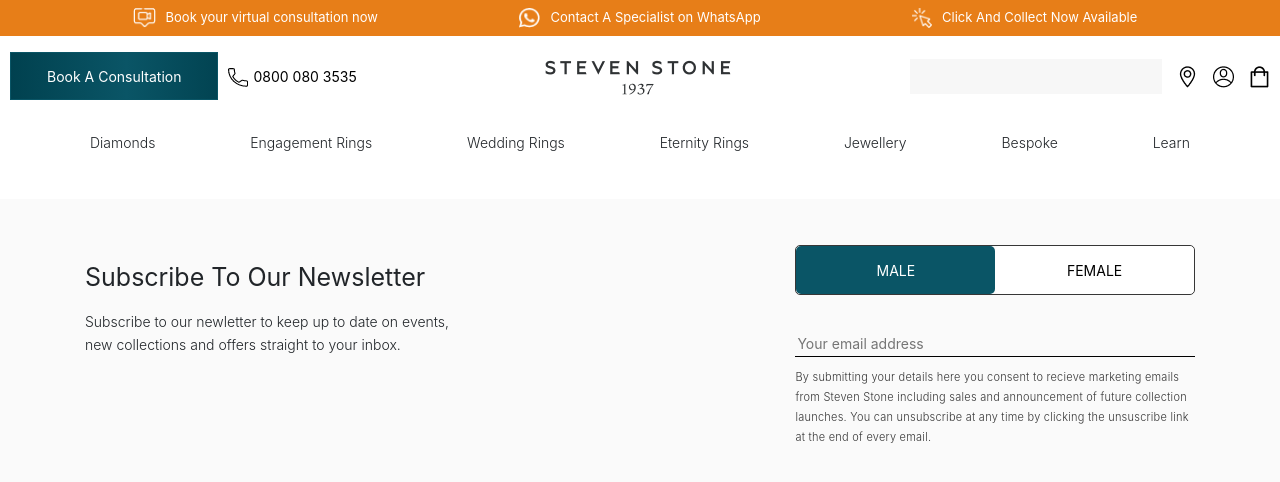
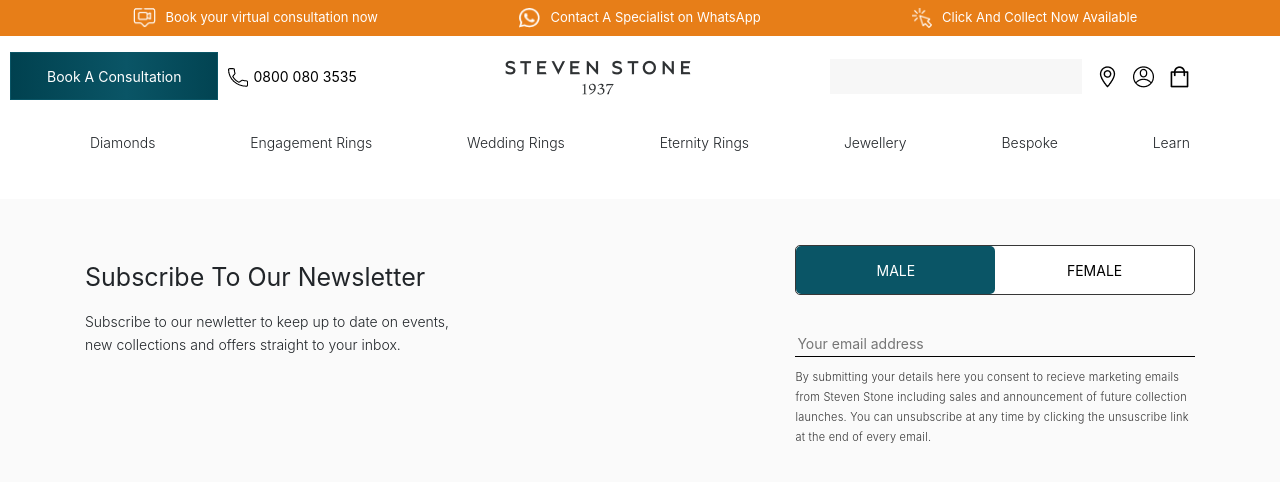
Before and after one commit to bigdreamer07/steven-stone-test, a React (Create React App) app: page / in a window 1280 px wide. Shown: the top 482 px of the page. Built offline with nearby package versions, Linux system fonts and the light colour scheme.

Commit message:
padding right added for right box:

```diff
--- a/src/components/Header/HeaderContent/HeaderContent.scss
+++ b/src/components/Header/HeaderContent/HeaderContent.scss
@@ -32,6 +32,7 @@
 
     .right-box {
       display: flex;
+      padding-right: 80px;
       .search-input {
         background-color: #F7F7F7;
         border: none;
```
Also changed, not shown: 1 other file (tests, documents, lock files or other folders).
